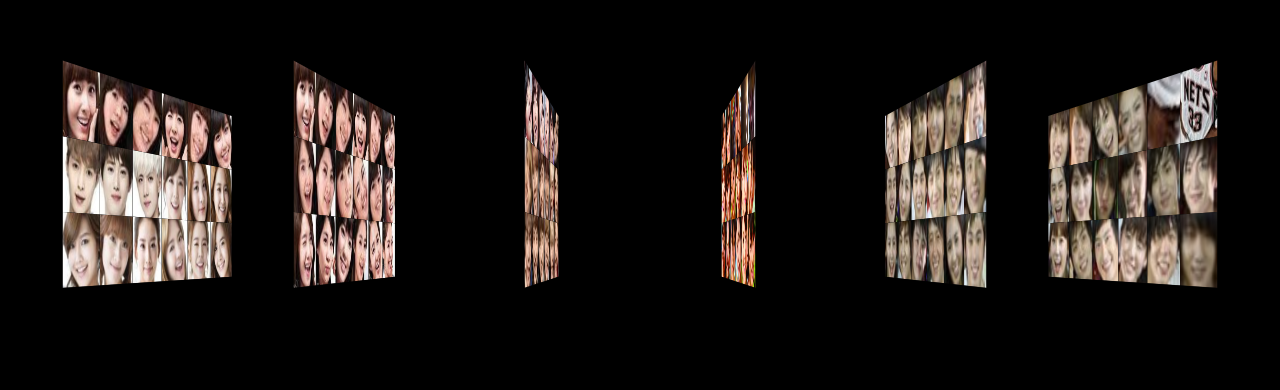
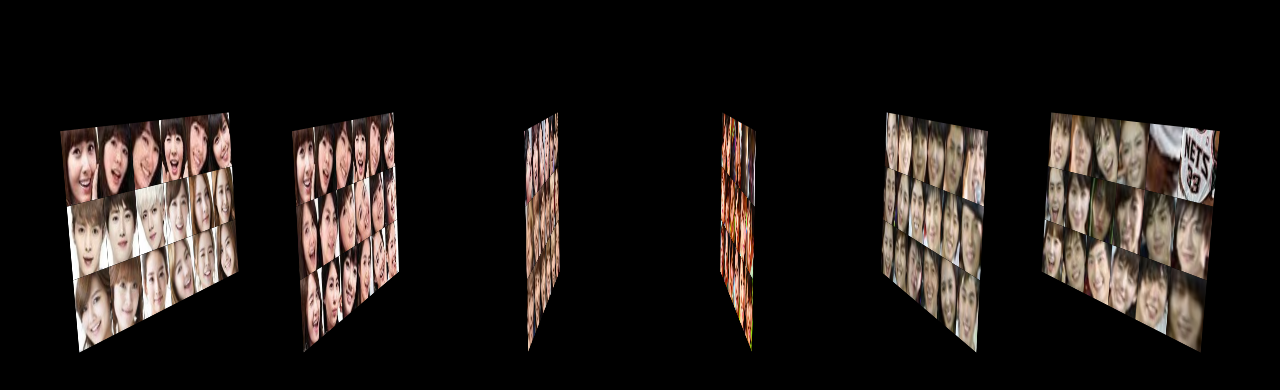
Before and after one commit to TingYinHelen/facewall, a plain HTML site: page index.html in a window 1280 px wide. Shown: the part 150-540 px from the top of the page. Drawn offline with Linux system fonts and the light colour scheme.

Commit message:
Add: mouse move effect

```diff
--- a/index.html
+++ b/index.html
@@ -32,6 +32,9 @@
 			let objects = [], randomObj = []
 			let selectObject = []
 			let interval = 0
+			let mouseX = 0, mouseY = 0
+			const windowHalfX = window.innerWidth / 2;
+			const windowHalfY = window.innerHeight / 2;
 
 			const images = [
 				[
@@ -132,6 +135,7 @@
 				controls.minDistance = 500
 				controls.maxDistance = 6000
 
+
 			}
 			function render(scene, camera){
 				renderer.render(scene, camera)
@@ -141,6 +145,9 @@
 				render(scene, camera)
 				TWEEN.update()
 				controls.update()
+				//屏风效果
+				camera.position.x += ( mouseX - camera.position.x ) * .05;
+				camera.position.y += ( - ( mouseY - 200) - camera.position.y ) * .05;
 			}
 			function transform(targets, duration){
 				targets.forEach((targetArr, i)=>{
@@ -159,8 +166,14 @@
 				})
 			}
 
+			function onDocumentMouseMove(event) {
+
+				mouseX = ( event.clientX - windowHalfX );
+				mouseY = ( event.clientY - windowHalfY );
+			}
+
 			//交互
-			$('.single-img').on('mouseenter', function(){
+			$('.single-img').on('click', function(){
 				//reset所有位置
 				objects = []
 				images.forEach((imgSrcArr, i)=>{
@@ -189,8 +202,8 @@
 					selectObject.push(obj)
 				})
 				transformSingle(selectObject, index, 500)
+				document.addEventListener( 'mousemove', onDocumentMouseMove, false );
 			})
-
 
 
 			function transformSingle(selectObject, index, duration){
@@ -207,10 +220,6 @@
 				})
 			}
 
-
-
-
-
 		</script>
 	</head>
 	<body>
```
